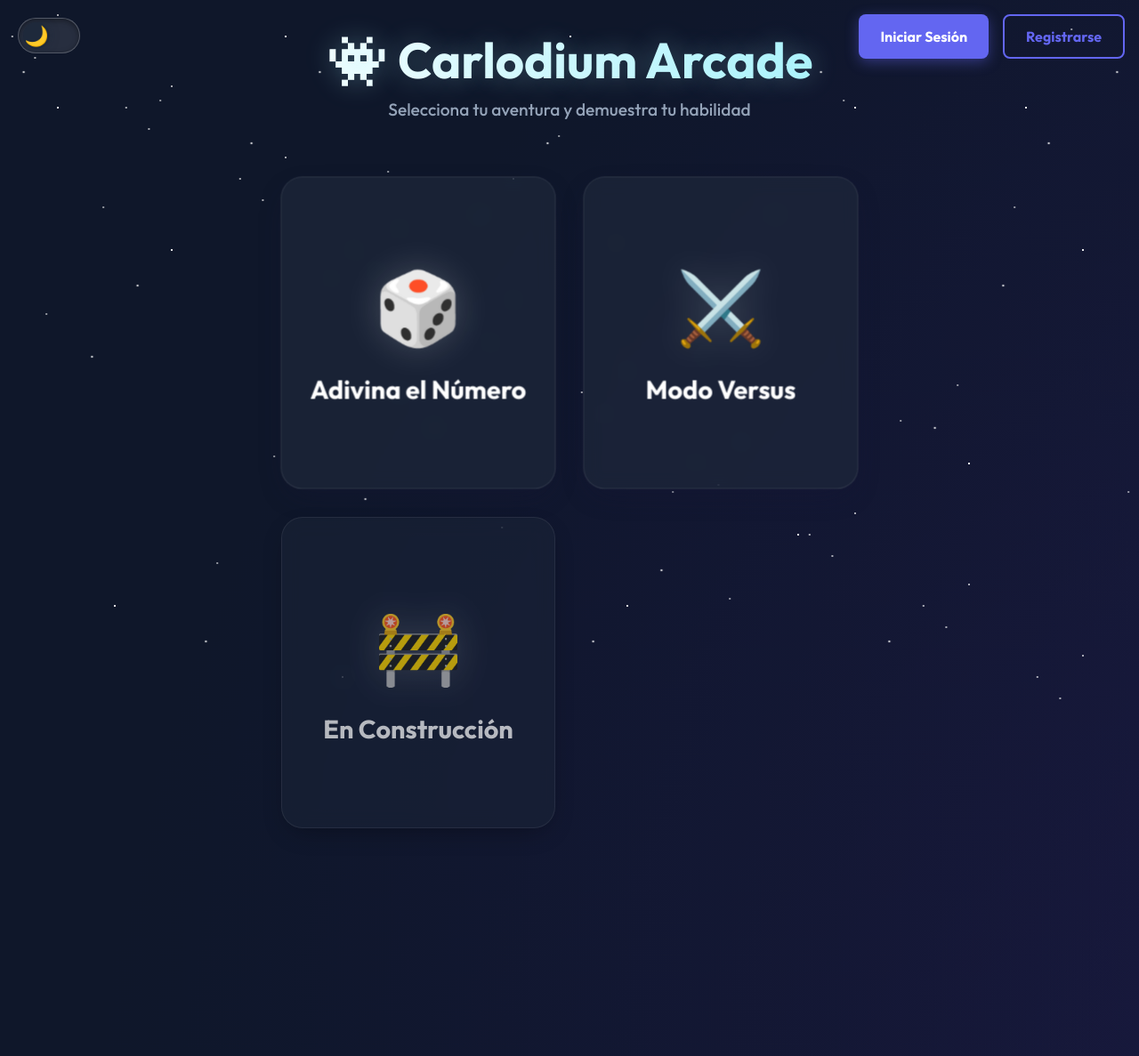
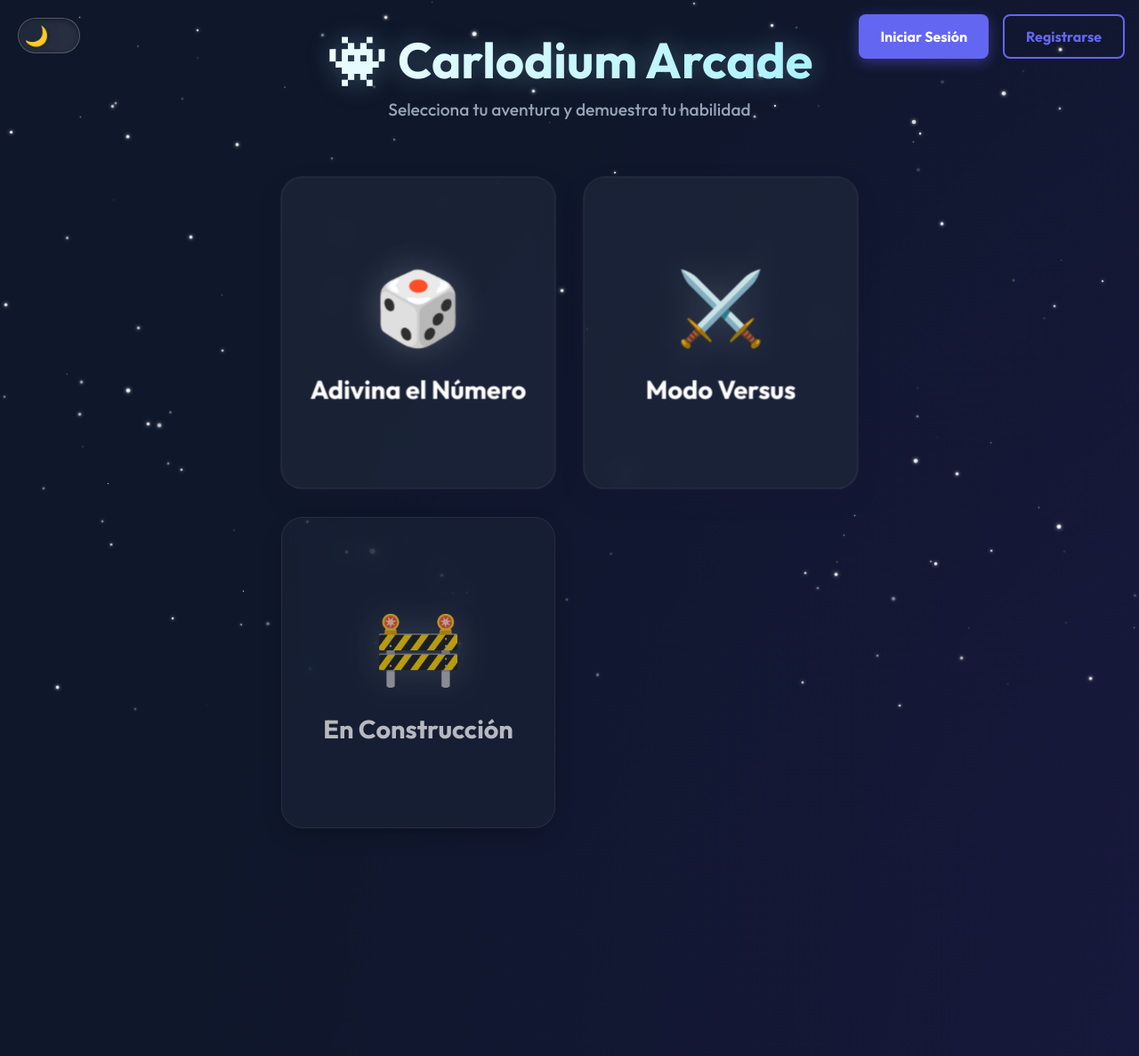
Before and after one commit to Carlodium/adivina-numero, a Flask app: page / in a window 1280 px wide; the page is wider, and only the part inside the window is pictured. Shown: the top 1187 px of that part at 89% size. Run offline with Flask 3, Linux system fonts and the light colour scheme; some libraries are stand-ins or nearby versions.

Commit message:
feat: Add dynamic twinkling stars and shooting stars to dark mode

```diff
--- /dev/null
+++ b/static/stars.js
@@ -0,0 +1,91 @@
+document.addEventListener("DOMContentLoaded", () => {
+  const starContainer = document.createElement("div");
+  starContainer.id = "star-container";
+  starContainer.style.position = "fixed";
+  starContainer.style.top = "0";
+  starContainer.style.left = "0";
+  starContainer.style.width = "100%";
+  starContainer.style.height = "100%";
+  starContainer.style.pointerEvents = "none";
+  starContainer.style.zIndex = "-1";
+  document.body.prepend(starContainer);
+
+  // Config
+  const STAR_COUNT = 150;
+
+  function createStars() {
+    starContainer.innerHTML = ""; // Clear
+
+    for (let i = 0; i < STAR_COUNT; i++) {
+      const star = document.createElement("div");
+      star.classList.add("star");
+
+      // Random Position
+      const x = Math.random() * 100;
+      const y = Math.random() * 100;
+
+      // Random Size (mostly small)
+      const size =
+        Math.random() < 0.8 ? Math.random() * 2 + 1 : Math.random() * 3 + 2;
+
+      // Random Opacity Base
+      const opacity = Math.random() * 0.5 + 0.3;
+
+      // Random Animation
+      const duration = Math.random() * 3 + 2; // 2-5s
+      const delay = Math.random() * 5;
+
+      star.style.left = `${x}%`;
+      star.style.top = `${y}%`;
+      star.style.width = `${size}px`;
+      star.style.height = `${size}px`;
+      star.style.opacity = opacity;
+      star.style.animationDuration = `${duration}s`;
+      star.style.animationDelay = `${delay}s`;
+
+      starContainer.appendChild(star);
+    }
+  }
+
+  function spawnShootingStar() {
+    // Only in dark mode
+    if (document.body.classList.contains("light-mode")) return;
+
+    const shootingStar = document.createElement("div");
+    shootingStar.classList.add("shooting-star");
+
+    // Random start position (top or left)
+    const startX = Math.random() * 100;
+    const startY = Math.random() * 50; // Top half
+
+    shootingStar.style.left = `${startX}%`;
+    shootingStar.style.top = `${startY}%`;
+
+    // Random scale
+    const scale = Math.random() * 0.5 + 0.5;
+    shootingStar.style.transform = `scale(${scale}) rotate(-45deg)`;
+
+    starContainer.appendChild(shootingStar);
+
+    // Cleanup
+    setTimeout(() => {
+      shootingStar.remove();
+    }, 2000);
+  }
+
+  // Init
+  createStars();
+
+  // Shooting star loop (random interval)
+  function scheduleShootingStar() {
+    const interval = Math.random() * 10000 + 5000; // 5-15s
+    setTimeout(() => {
+      spawnShootingStar();
+      scheduleShootingStar();
+    }, interval);
+  }
+  scheduleShootingStar();
+
+  // Re-create on resize (optional, but good for density)
+  // window.addEventListener('resize', createStars);
+});
--- a/static/style.css
+++ b/static/style.css
@@ -78,49 +78,61 @@ body::before {
   opacity: 0.9;
 }
 
-/* Estrellas REALISTAS (Solo Modo Oscuro) - DENSIDAD EXTREMA */
-body:not(.light-mode)::after {
-  content: "";
-  position: absolute;
-  top: 0;
-  left: 0;
-  width: 2px; /* Base un poco más grande */
-  height: 2px;
-  background: transparent;
-  box-shadow:
-    /* Capa 1: Estrellas Grandes y Brillantes (2px) */
-    5vw 15vh #fff, 15vw 35vh #fff, 25vw 5vh #fff, 35vw 55vh #fff,
-    45vw 25vh #fff, 55vw 85vh #fff, 65vw 45vh #fff, 75vw 15vh #fff,
-    85vw 65vh #fff, 95vw 35vh #fff, 10vw 85vh #fff, 30vw 95vh #fff,
-    50vw 5vh #fff, 70vw 75vh #fff, 90vw 15vh #fff,
-    /* Capa 2: Estrellas Medias (1.5px - simuladas con opacidad) */
-    2vw 10vh 1px #fff, 12vw 40vh 1px #fff, 22vw 20vh 1px #fff, 32vw 70vh 1px #fff,
-    42vw 30vh 1px #fff, 52vw 90vh 1px #fff, 62vw 50vh 1px #fff, 72vw 10vh 1px #fff,
-    82vw 60vh 1px #fff, 92vw 20vh 1px #fff, 8vw 50vh 1px #fff, 18vw 90vh 1px #fff,
-    28vw 10vh 1px #fff, 38vw 60vh 1px #fff, 48vw 20vh 1px #fff, 58vw 80vh 1px #fff,
-    68vw 30vh 1px #fff, 78vw 90vh 1px #fff, 88vw 40vh 1px #fff, 98vw 10vh 1px #fff,
-    /* Capa 3: Cúmulos densos (1px) */
-    1vw 5vh 0px rgba(255,255,255,0.7), 3vw 8vh 0px rgba(255,255,255,0.7), 5vw 2vh 0px rgba(255,255,255,0.7),
-    11vw 15vh 0px rgba(255,255,255,0.7), 13vw 18vh 0px rgba(255,255,255,0.7), 15vw 12vh 0px rgba(255,255,255,0.7),
-    21vw 25vh 0px rgba(255,255,255,0.7), 23vw 28vh 0px rgba(255,255,255,0.7), 25vw 22vh 0px rgba(255,255,255,0.7),
-    31vw 35vh 0px rgba(255,255,255,0.7), 33vw 38vh 0px rgba(255,255,255,0.7), 35vw 32vh 0px rgba(255,255,255,0.7),
-    41vw 45vh 0px rgba(255,255,255,0.7), 43vw 48vh 0px rgba(255,255,255,0.7), 45vw 42vh 0px rgba(255,255,255,0.7),
-    51vw 55vh 0px rgba(255,255,255,0.7), 53vw 58vh 0px rgba(255,255,255,0.7), 55vw 52vh 0px rgba(255,255,255,0.7),
-    61vw 65vh 0px rgba(255,255,255,0.7), 63vw 68vh 0px rgba(255,255,255,0.7), 65vw 62vh 0px rgba(255,255,255,0.7),
-    71vw 75vh 0px rgba(255,255,255,0.7), 73vw 78vh 0px rgba(255,255,255,0.7), 75vw 72vh 0px rgba(255,255,255,0.7),
-    81vw 85vh 0px rgba(255,255,255,0.7), 83vw 88vh 0px rgba(255,255,255,0.7), 85vw 82vh 0px rgba(255,255,255,0.7),
-    91vw 95vh 0px rgba(255,255,255,0.7), 93vw 98vh 0px rgba(255,255,255,0.7), 95vw 92vh 0px rgba(255,255,255,0.7),
-    /* Relleno aleatorio extra */
-    4vw 44vh 0px rgba(255,255,255,0.6), 14vw 14vh 0px rgba(255,255,255,0.6), 24vw 64vh 0px rgba(255,255,255,0.6),
-    34vw 24vh 0px rgba(255,255,255,0.6), 44vw 74vh 0px rgba(255,255,255,0.6), 54vw 34vh 0px rgba(255,255,255,0.6),
-    64vw 84vh 0px rgba(255,255,255,0.6), 74vw 14vh 0px rgba(255,255,255,0.6), 84vw 54vh 0px rgba(255,255,255,0.6),
-    94vw 4vh 0px rgba(255,255,255,0.6), 9vw 29vh 0px rgba(255,255,255,0.6), 19vw 79vh 0px rgba(255,255,255,0.6),
-    29vw 39vh 0px rgba(255,255,255,0.6), 39vw 89vh 0px rgba(255,255,255,0.6), 49vw 19vh 0px rgba(255,255,255,0.6),
-    59vw 69vh 0px rgba(255,255,255,0.6), 69vw 9vh 0px rgba(255,255,255,0.6), 79vw 59vh 0px rgba(255,255,255,0.6),
-    89vw 29vh 0px rgba(255,255,255,0.6), 99vw 69vh 0px rgba(255,255,255,0.6);
-  animation: twinkle 4s infinite alternate;
-  z-index: -1;
-  opacity: 0.9;
+/* Estrellas DINÁMICAS (Generadas por JS) */
+.star {
+    position: absolute;
+    background: white;
+    border-radius: 50%;
+    box-shadow: 0 0 4px rgba(255, 255, 255, 0.8);
+    animation: twinkle ease-in-out infinite alternate;
+}
+
+@keyframes twinkle {
+    0% { opacity: 0.2; transform: scale(0.8); }
+    100% { opacity: 1; transform: scale(1.2); }
+}
+
+/* Shooting Star */
+.shooting-star {
+    position: absolute;
+    width: 100px;
+    height: 2px;
+    background: linear-gradient(90deg, rgba(255,255,255,1), transparent);
+    box-shadow: 0 0 10px rgba(255, 255, 255, 0.5);
+    animation: shoot 2s linear forwards;
+    opacity: 0;
+    z-index: -1;
+}
+
+.shooting-star::before {
+    content: '';
+    position: absolute;
+    width: 4px;
+    height: 4px;
+    background: white;
+    border-radius: 50%;
+    box-shadow: 0 0 10px white, 0 0 20px white;
+    top: -1px;
+    left: 0;
+}
+
+@keyframes shoot {
+    0% {
+        transform: translateX(0) translateY(0) rotate(-45deg) scale(1);
+        opacity: 1;
+    }
+    70% {
+        opacity: 1;
+    }
+    100% {
+        transform: translateX(-500px) translateY(500px) rotate(-45deg) scale(1);
+        opacity: 0;
+    }
+}
+
+/* Hide stars in light mode */
+body.light-mode #star-container {
+    display: none;
 }
 
 /* Theme Toggle Switch - EXTRA LARGE & BOLD */
--- a/templates/hub.html
+++ b/templates/hub.html
@@ -10,10 +10,8 @@
 </head>
 <body>
     <!-- Background Animation (Shared) -->
-    <div class="stars"></div>
-    <div class="stars2"></div>
-    <div class="stars2"></div>
-    <div class="stars3"></div>
+    <!-- Background Animation (Shared) -->
+    <!-- Dynamic Stars via stars.js -->
 
     <!-- Theme Toggle Switch -->
     <div class="theme-switch-wrapper">
@@ -179,5 +177,6 @@
         });
     </script>
     <script src="https://cdn.jsdelivr.net/npm/canvas-confetti@1.6.0/dist/confetti.browser.min.js"></script>
+    <script src="{{ url_for('static', filename='stars.js') }}"></script>
 </body>
 </html>
--- a/templates/versus_game.html
+++ b/templates/versus_game.html
@@ -23,7 +23,7 @@
         </label>
     </div>
 
-    <div class="stars"></div>
+    <!-- Dynamic Stars via stars.js -->
 
     <div class="container">
         <div class="game-card">
@@ -354,5 +354,6 @@
             document.body.classList.add('loaded');
         });
     </script>
+    <script src="{{ url_for('static', filename='stars.js') }}"></script>
 </body>
 </html>
--- a/templates/versus_lobby.html
+++ b/templates/versus_lobby.html
@@ -23,8 +23,7 @@
         </label>
     </div>
 
-    <div class="stars"></div>
-    <div class="stars2"></div>
+    <!-- Dynamic Stars via stars.js -->
 
     <div class="container lobby-wrapper">
         <div class="lobby-header-bar">
@@ -472,5 +471,6 @@
             }
         }
     </script>
+    <script src="{{ url_for('static', filename='stars.js') }}"></script>
 </body>
 </html>
```
Also changed, not shown: templates/game.html (+1 -12 lines).
